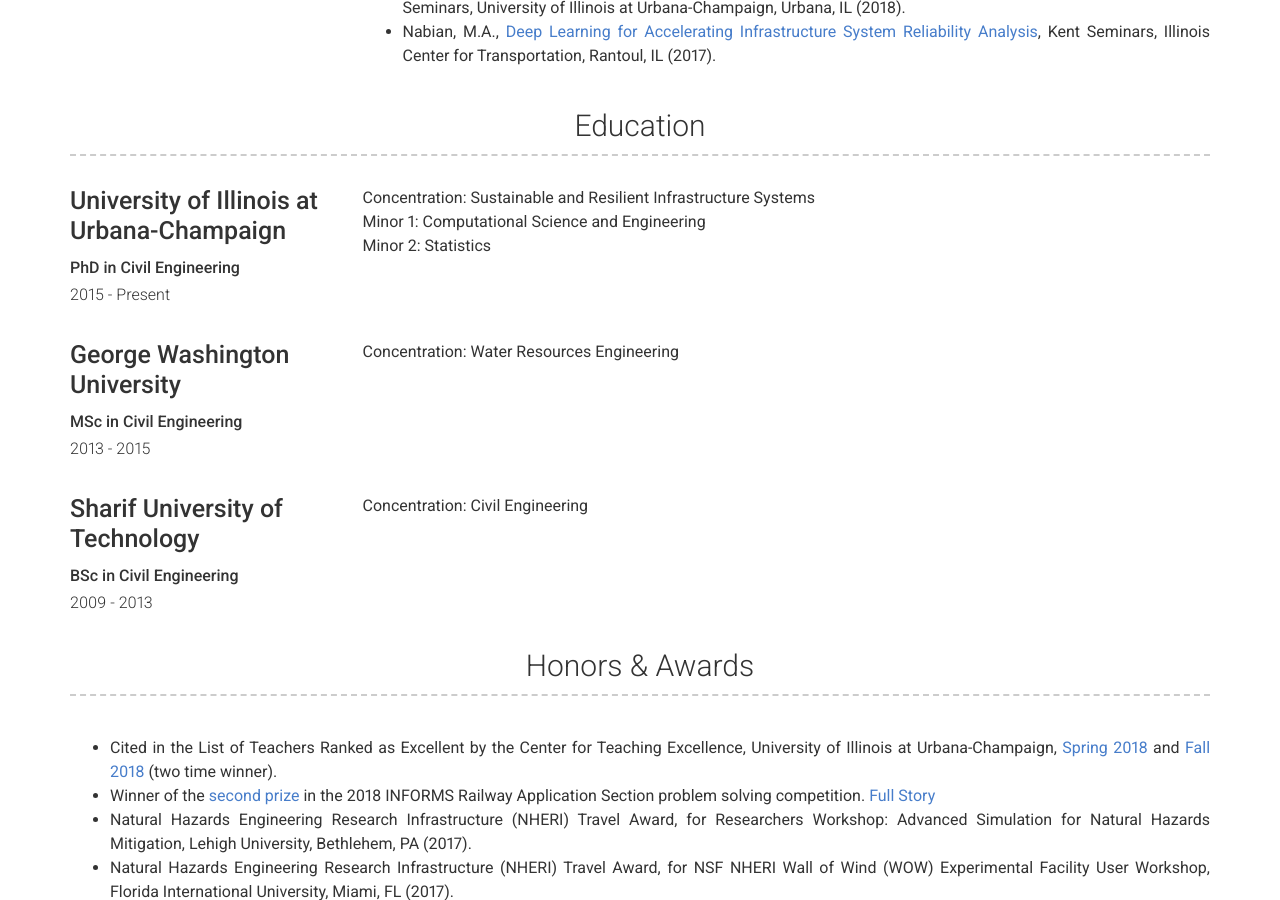
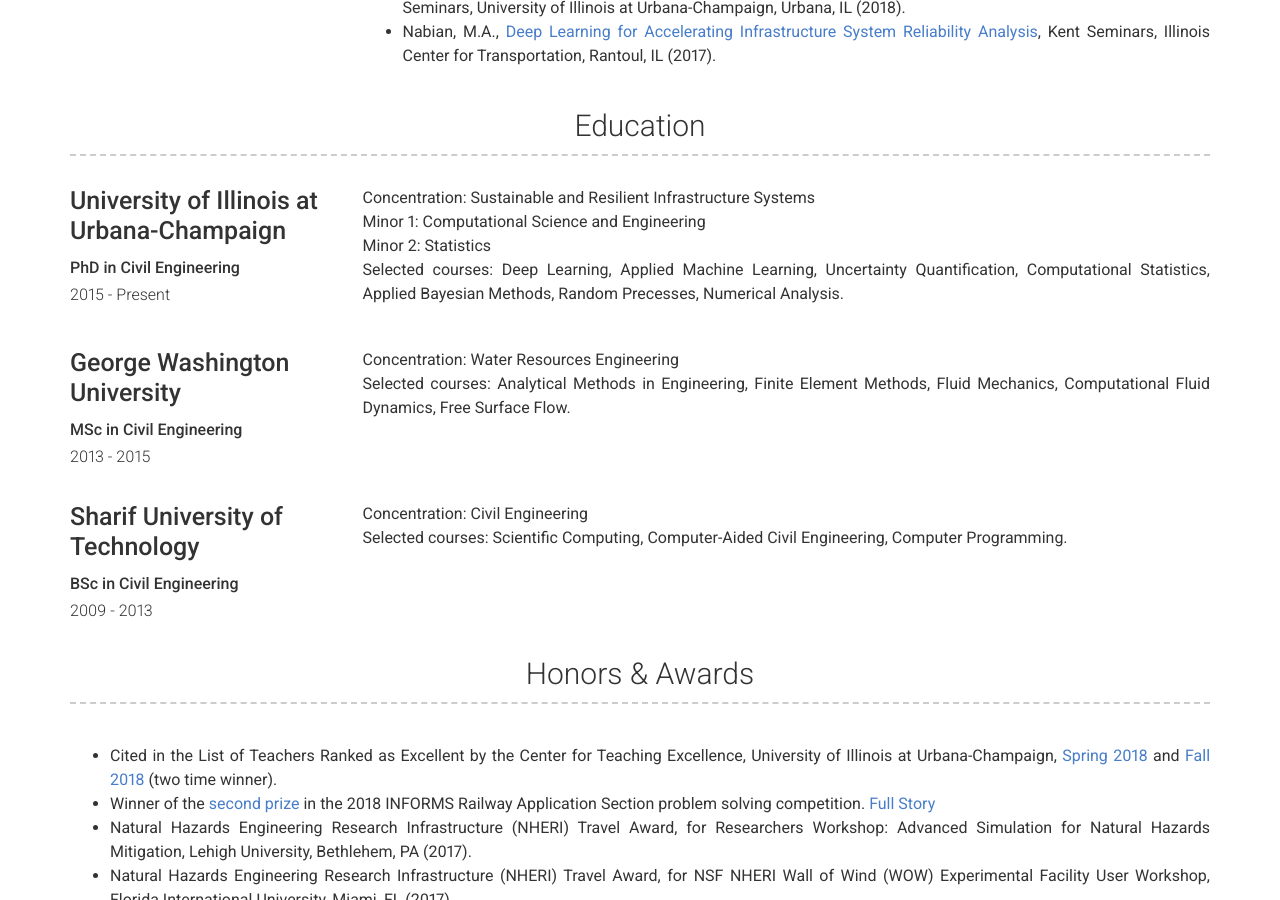
Before and after one commit to mnabian/mnabian.github.io, a Jekyll site: the page built from index.md, in a window 1280 px wide and 900 px high, scrolled down 4143 px. Built offline with Jekyll 4.4.1, drawn with Linux system fonts in a browser that asks for light colours.

Commit message:
Initial commit

```diff
--- a/_data/education.yml
+++ b/_data/education.yml
@@ -7,6 +7,7 @@
     Concentration: Sustainable and Resilient Infrastructure Systems
     <br />Minor 1: Computational Science and Engineering
     <br />Minor 2: Statistics
+    <br />Selected courses: Deep Learning, Applied Machine Learning, Uncertainty Quantification, Computational Statistics, Applied Bayesian Methods, Random Precesses, Numerical Analysis.
 
 - name: George Washington University
   dates: 2013 - 2015
@@ -14,6 +15,7 @@
   #quote: >
   description: |
     Concentration: Water Resources Engineering
+    <br />Selected courses: Analytical Methods in Engineering, Finite Element Methods, Fluid Mechanics, Computational Fluid Dynamics, Free Surface Flow.
 
 - name: Sharif University of Technology
   dates: 2009 - 2013
@@ -21,3 +23,4 @@
   #quote: >
   description: |
     Concentration: Civil Engineering
+    <br />Selected courses: Scientific Computing, Computer-Aided Civil Engineering, Computer Programming.
```
